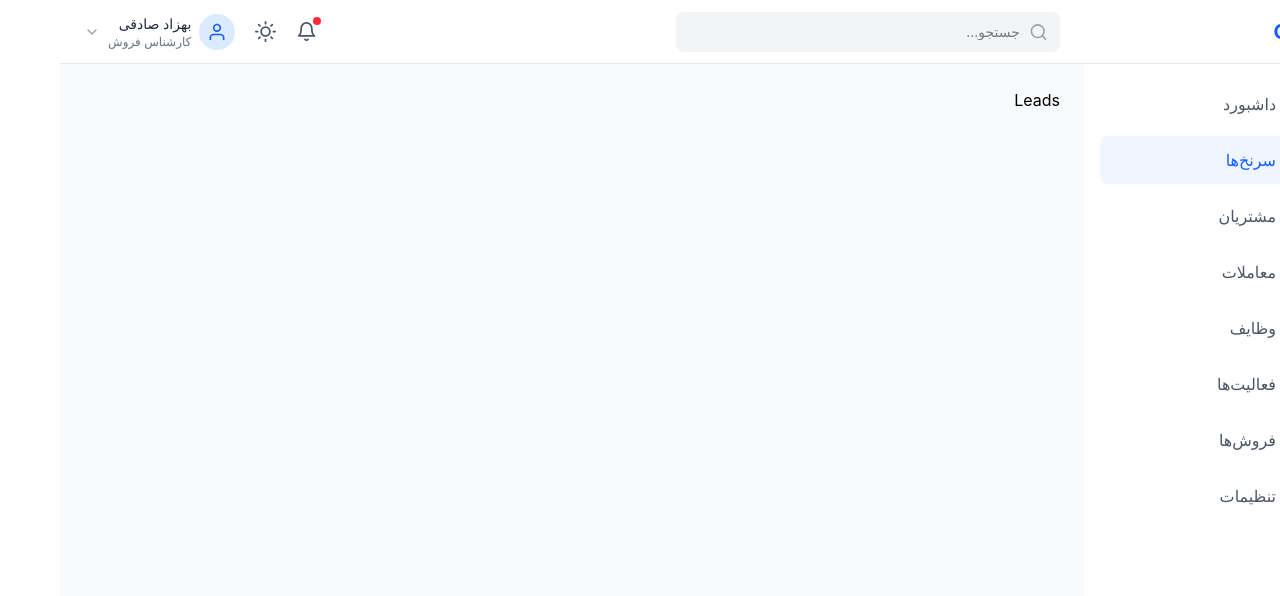
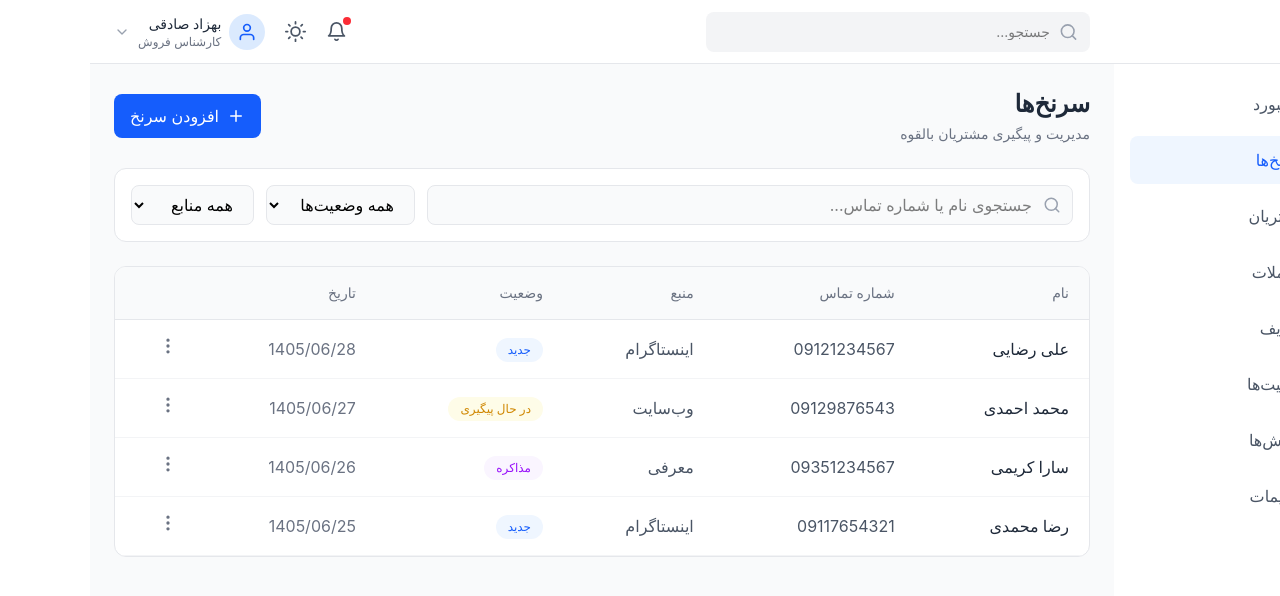
Before and after one commit to iBehzadi/CRM-Dashboard, a React (Vite) app: page /leads in a window 1280 px wide. Shown: the top 596 px of the page. Built offline with nearby package versions, Linux system fonts and the light colour scheme.

Commit message:
build leads management page

```diff
--- a/src/Pages/Leads/index.jsx
+++ b/src/Pages/Leads/index.jsx
@@ -1,7 +1,233 @@
-import React from 'react'
+import {
+  FiPlus,
+  FiSearch,
+  FiMoreVertical,
+} from "react-icons/fi";
 
-export default function Leads() {
+const leads = [
+  {
+    id: 1,
+    name: "علی رضایی",
+    phone: "09121234567",
+    source: "اینستاگرام",
+    status: "جدید",
+    date: "1405/06/28",
+  },
+  {
+    id: 2,
+    name: "محمد احمدی",
+    phone: "09129876543",
+    source: "وب‌سایت",
+    status: "در حال پیگیری",
+    date: "1405/06/27",
+  },
+  {
+    id: 3,
+    name: "سارا کریمی",
+    phone: "09351234567",
+    source: "معرفی",
+    status: "مذاکره",
+    date: "1405/06/26",
+  },
+  {
+    id: 4,
+    name: "رضا محمدی",
+    phone: "09117654321",
+    source: "اینستاگرام",
+    status: "جدید",
+    date: "1405/06/25",
+  },
+];
+
+const statusStyles = {
+  جدید: "bg-blue-50 text-blue-600",
+  "در حال پیگیری": "bg-yellow-50 text-yellow-600",
+  مذاکره: "bg-purple-50 text-purple-600",
+};
+
+const Leads = () => {
   return (
-    <div>Leads</div>
-  )
-}
+    <div className="space-y-6">
+      {/* Header */}
+      <div className="flex flex-col sm:flex-row sm:items-center sm:justify-between gap-4">
+        <div>
+          <h1 className="text-2xl font-bold text-gray-800">
+            سرنخ‌ها
+          </h1>
+
+          <p className="mt-1 text-sm text-gray-500">
+            مدیریت و پیگیری مشتریان بالقوه
+          </p>
+        </div>
+
+        <button
+          className="
+            flex
+            items-center
+            justify-center
+            gap-2
+            px-4
+            py-2.5
+            rounded-lg
+            bg-blue-600
+            text-white
+            hover:bg-blue-700
+            transition
+          "
+        >
+          <FiPlus size={18} />
+          افزودن سرنخ
+        </button>
+      </div>
+
+      {/* Filters */}
+      <div className="bg-white border border-gray-200 rounded-xl p-4">
+        <div className="flex flex-col md:flex-row gap-3">
+          {/* Search */}
+          <div className="relative flex-1">
+            <FiSearch
+              className="absolute right-3 top-1/2 -translate-y-1/2 text-gray-400"
+              size={18}
+            />
+
+            <input
+              type="text"
+              placeholder="جستجوی نام یا شماره تماس..."
+              className="
+                w-full
+                h-10
+                pr-10
+                pl-4
+                rounded-lg
+                bg-gray-50
+                border
+                border-gray-200
+                outline-none
+                focus:ring-2
+                focus:ring-blue-500
+              "
+            />
+          </div>
+
+          {/* Status */}
+          <select
+            className="
+              h-10
+              px-4
+              rounded-lg
+              bg-gray-50
+              border
+              border-gray-200
+              outline-none
+            "
+          >
+            <option>همه وضعیت‌ها</option>
+            <option>جدید</option>
+            <option>در حال پیگیری</option>
+            <option>مذاکره</option>
+          </select>
+
+          {/* Source */}
+          <select
+            className="
+              h-10
+              px-4
+              rounded-lg
+              bg-gray-50
+              border
+              border-gray-200
+              outline-none
+            "
+          >
+            <option>همه منابع</option>
+            <option>اینستاگرام</option>
+            <option>وب‌سایت</option>
+            <option>معرفی</option>
+          </select>
+        </div>
+      </div>
+
+      {/* Table */}
+      <div className="bg-white border border-gray-200 rounded-xl overflow-hidden">
+        <div className="overflow-x-auto">
+          <table className="w-full min-w-175">
+            <thead className="bg-gray-50 border-b border-gray-200">
+              <tr>
+                <th className="px-5 py-4 text-right text-sm font-medium text-gray-500">
+                  نام
+                </th>
+
+                <th className="px-5 py-4 text-right text-sm font-medium text-gray-500">
+                  شماره تماس
+                </th>
+
+                <th className="px-5 py-4 text-right text-sm font-medium text-gray-500">
+                  منبع
+                </th>
+
+                <th className="px-5 py-4 text-right text-sm font-medium text-gray-500">
+                  وضعیت
+                </th>
+
+                <th className="px-5 py-4 text-right text-sm font-medium text-gray-500">
+                  تاریخ
+                </th>
+
+                <th className="px-5 py-4"></th>
+              </tr>
+            </thead>
+
+            <tbody>
+              {leads.map((lead) => (
+                <tr
+                  key={lead.id}
+                  className="border-b border-gray-100 hover:bg-gray-50"
+                >
+                  <td className="px-5 py-4 font-medium text-gray-800">
+                    {lead.name}
+                  </td>
+
+                  <td className="px-5 py-4 text-gray-600">
+                    {lead.phone}
+                  </td>
+
+                  <td className="px-5 py-4 text-gray-600">
+                    {lead.source}
+                  </td>
+
+                  <td className="px-5 py-4">
+                    <span
+                      className={`
+                        inline-flex
+                        px-3
+                        py-1
+                        rounded-full
+                        text-xs
+                        font-medium
+                        ${statusStyles[lead.status]}
+                      `}
+                    >
+                      {lead.status}
+                    </span>
+                  </td>
+
+                  <td className="px-5 py-4 text-gray-500">
+                    {lead.date}
+                  </td>
+
+                  <td className="px-5 py-4">
+                    <button className="text-gray-500 hover:text-blue-600">
+                      <FiMoreVertical size={20} />
+                    </button>
+                  </td>
+                </tr>
+              ))}
+            </tbody>
+          </table>
+        </div>
+      </div>
+    </div>
+  );
+};
+
+export default Leads;
```
